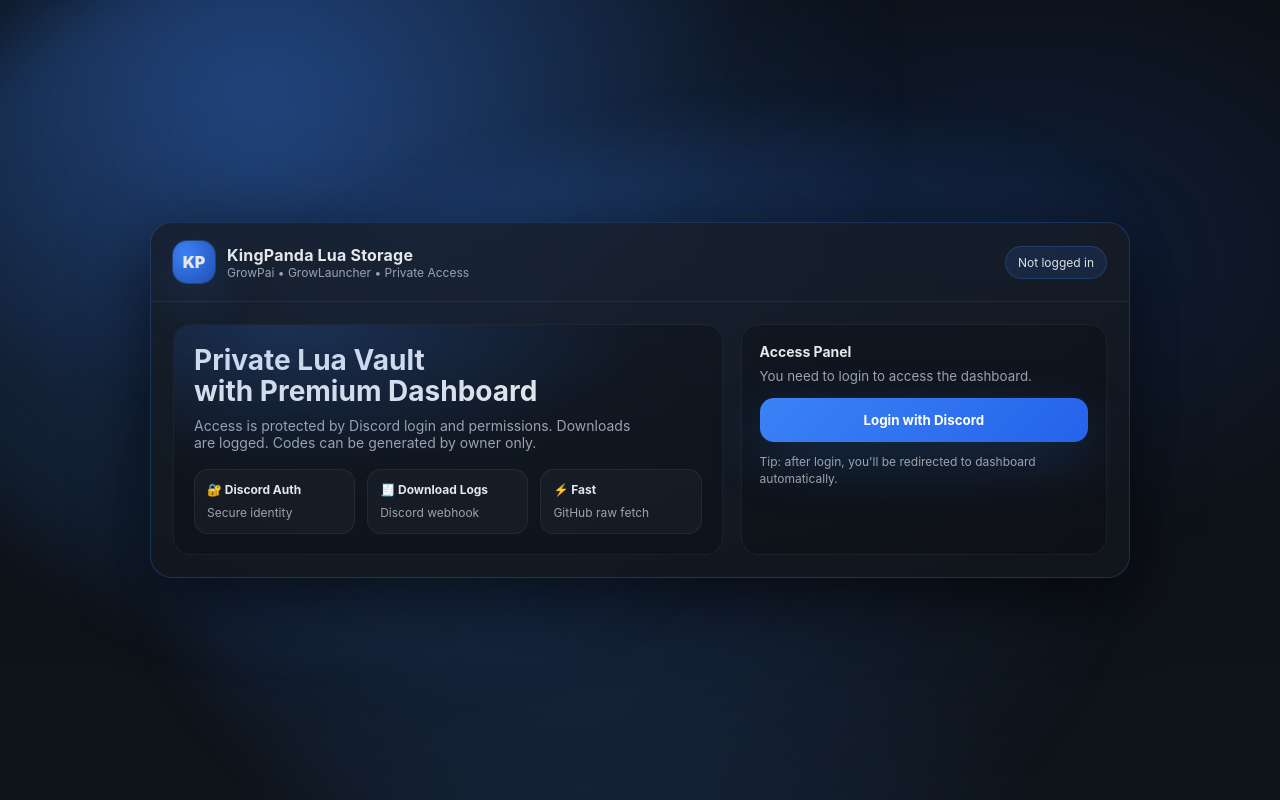
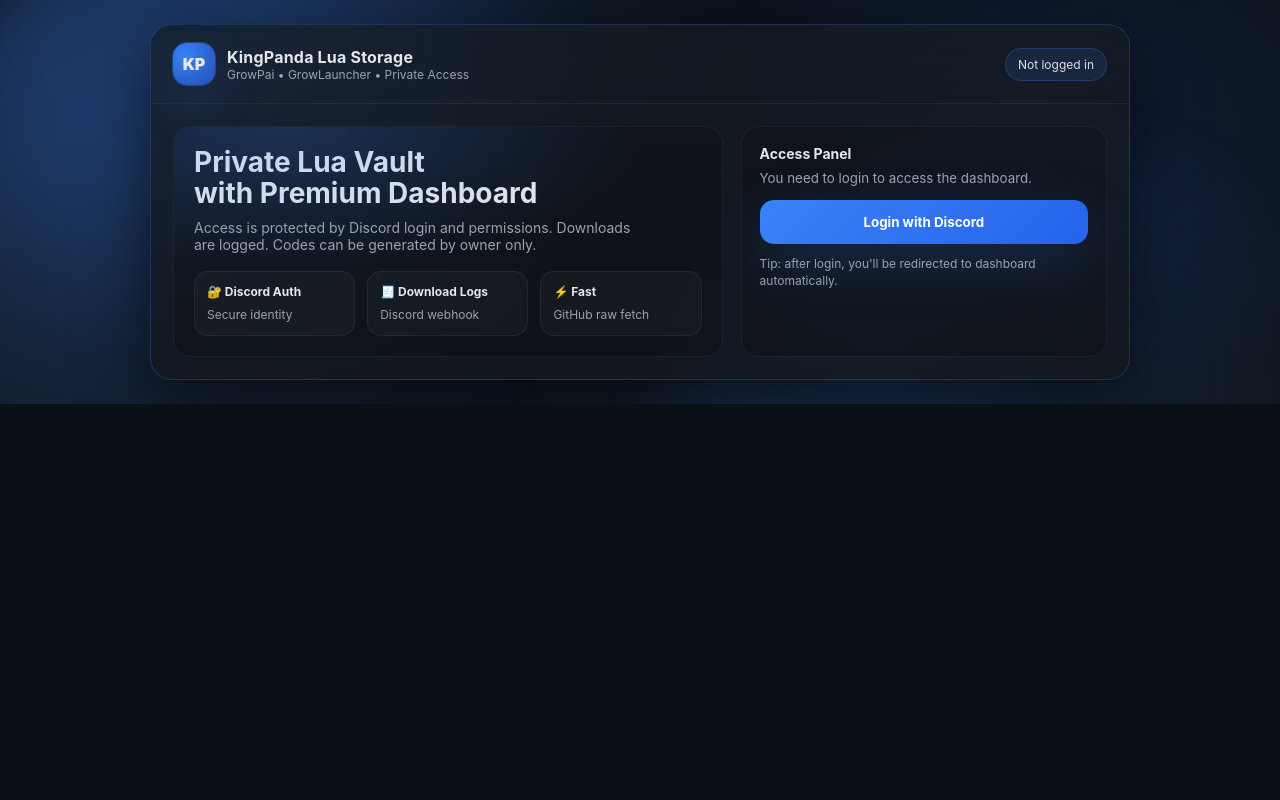
Before and after one commit to KingPanda-Dev/lua-private-storage, a plain HTML site: page public/index.html in a window 1280 px wide. Drawn offline with Linux system fonts and the light colour scheme; no server answers.

Commit message:
Update index.html

```diff
--- a/public/index.html
+++ b/public/index.html
@@ -47,7 +47,7 @@
     /* floating decor */
     .orb{
       position:absolute;
-      width:100%;height:100%;
+      width:100vh;height:100vh;
       border-radius:50%;
       filter: blur(30px);
       opacity:.35;
@@ -65,7 +65,7 @@
     /* app container */
     .wrap{
       position:relative;
-      height:100vh;
+      height:100%;
       display:flex;
       align-items:center;
       justify-content:center;
```
